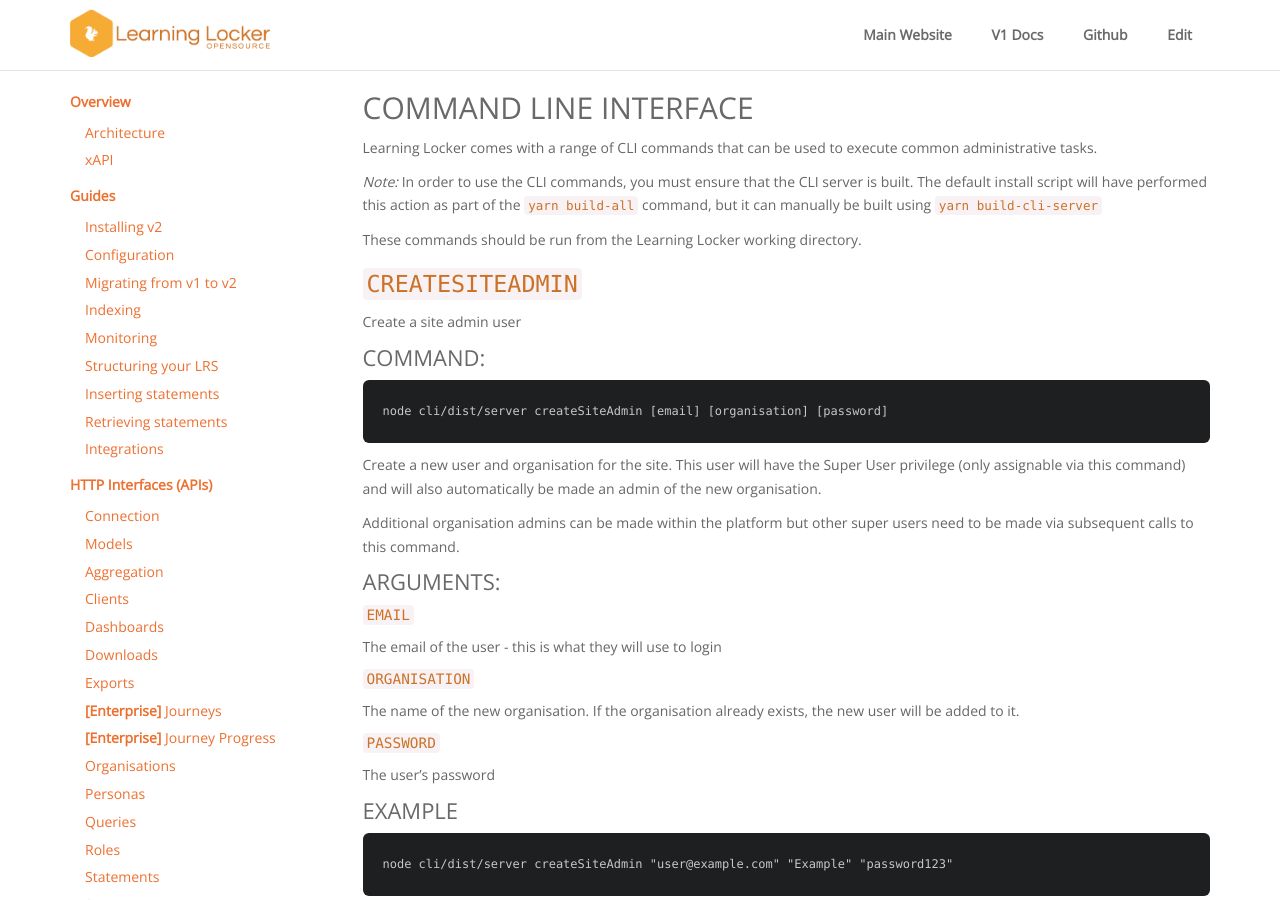
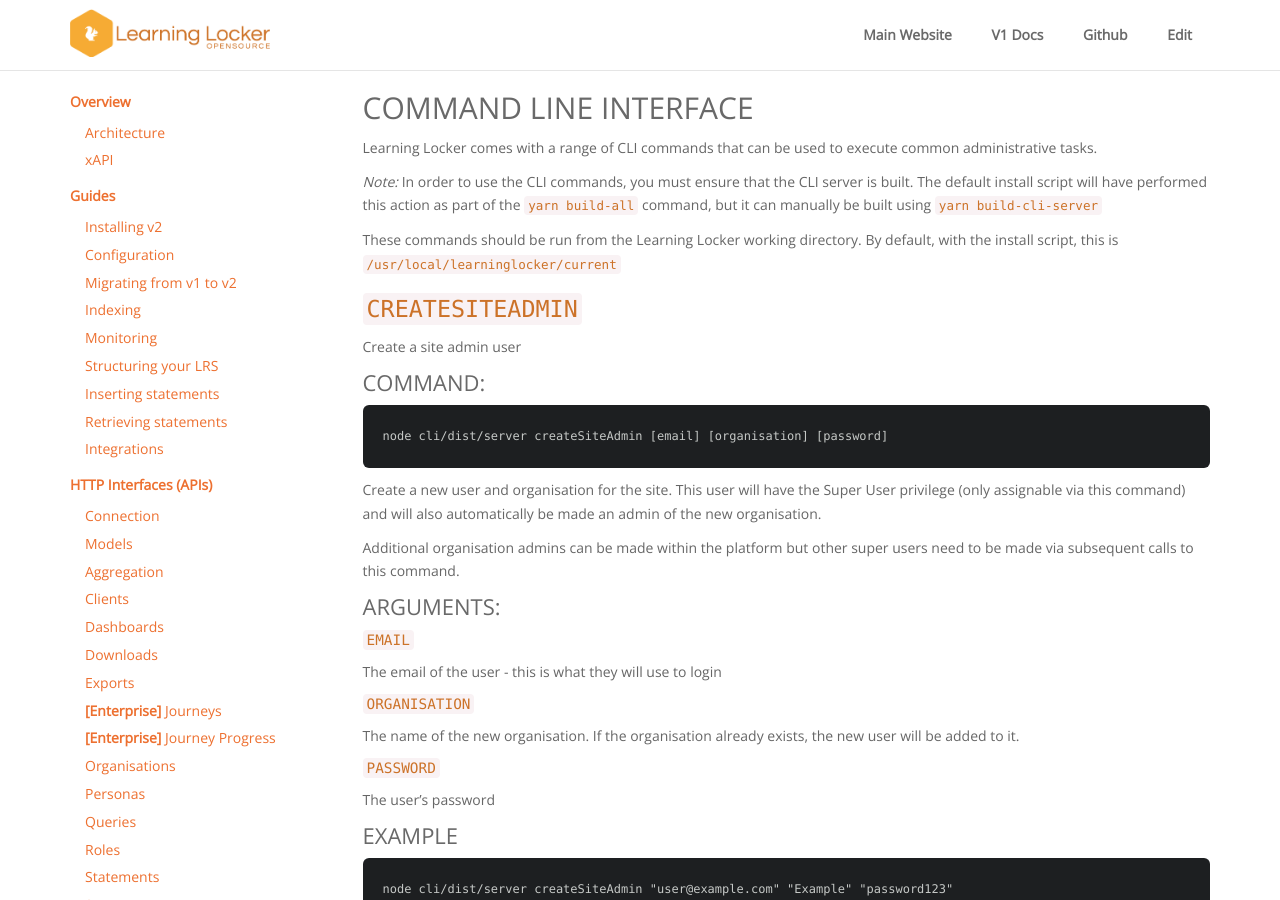
Before and after one commit to LearningLocker/docs, a Jekyll site: the page built from src/guides-cli.md, in a window 1280 px wide and 900 px high. Built offline with Jekyll 4.4.1, drawn with Linux system fonts in a browser that asks for light colours; nearby versions of some CDN libraries; our own code applies the rules of GitHub Pages for plain Markdown files.

Commit message:
Update guides-cli.md

```diff
--- a/src/guides-cli.md
+++ b/src/guides-cli.md
@@ -7,7 +7,7 @@
 
 _Note:_ In order to use the CLI commands, you must ensure that the CLI server is built. The default install script will have performed this action as part of the `yarn build-all` command, but it can manually be built using `yarn build-cli-server`
 
-These commands should be run from the Learning Locker working directory.
+These commands should be run from the Learning Locker working directory. By default, with the install script, this is `/usr/local/learninglocker/current`
 
 ## `createSiteAdmin`
 
```
